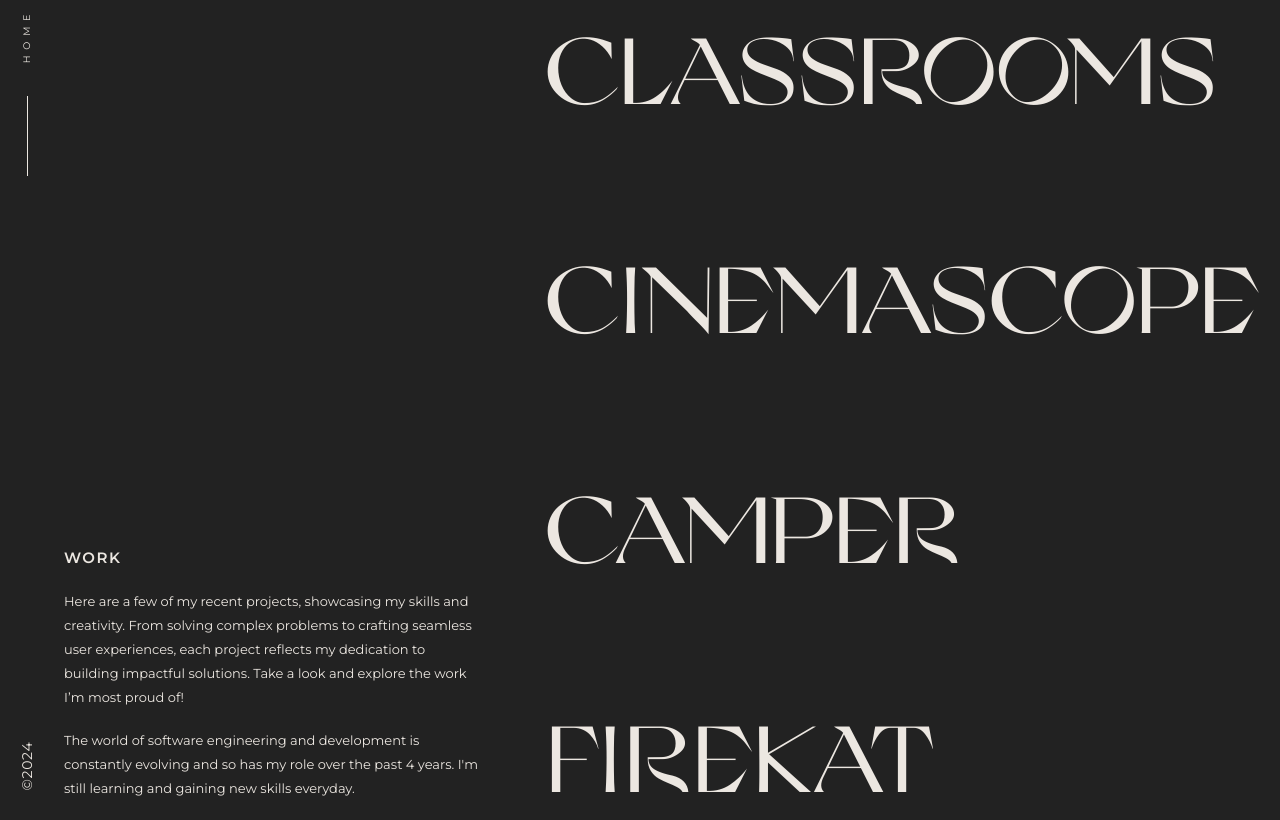
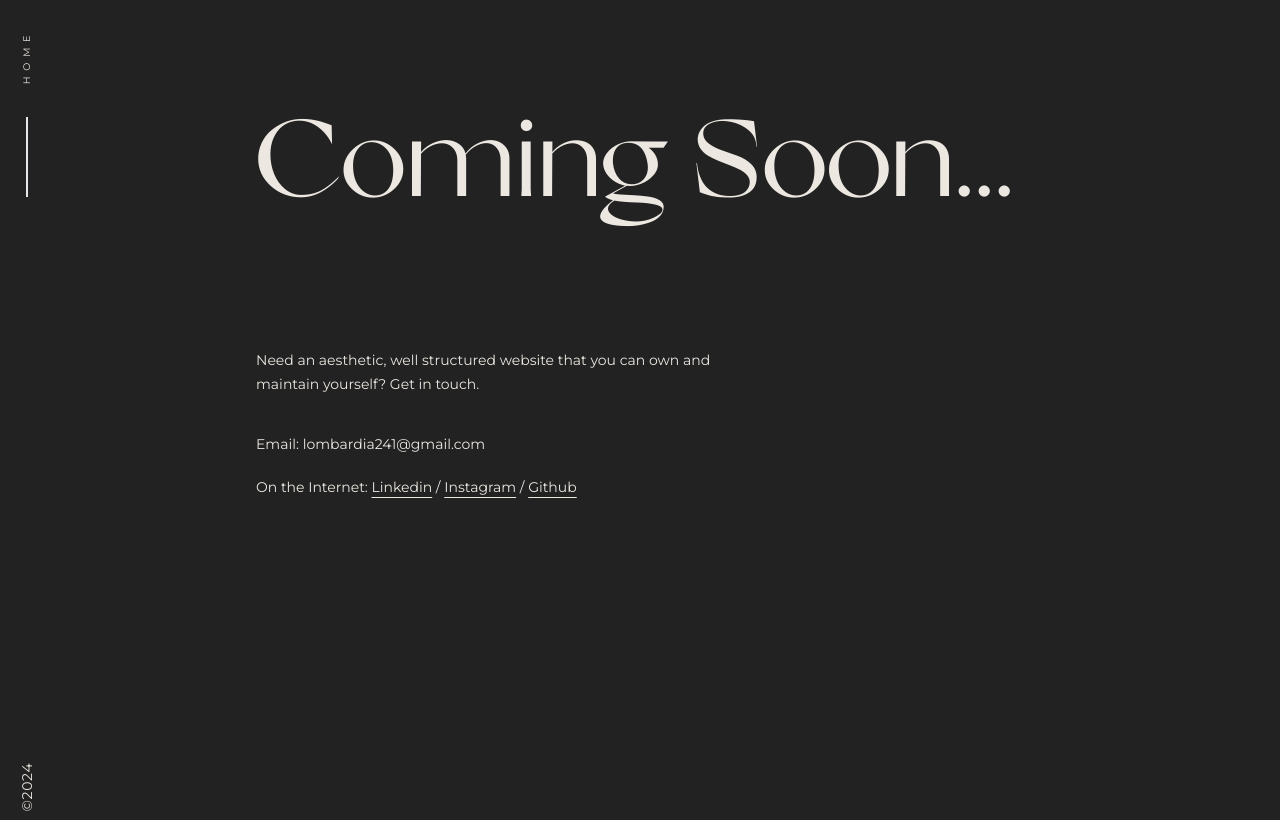
Before and after one commit to Damndaniel241/portfolio, a Vue app: page /articles in a window 1280 px wide. Built offline with nearby package versions, Linux system fonts and the light colour scheme.

Commit message:
changed article page

```diff
--- a/src/App.vue
+++ b/src/App.vue
@@ -1,7 +1,7 @@
 <script setup lang="ts">
 import { computed } from "vue";
 import { useRoute } from "vue-router";
-import { motion } from '@vueuse/motion';
+// import { motion } from '@vueuse/motion';
 
 // Access the current route
 const route = useRoute();
--- a/src/views/AboutView.vue
+++ b/src/views/AboutView.vue
@@ -33,7 +33,7 @@
         <!-- </div> -->
 
         <p
-          class="text-[1.9rem] lg:text-[2.875rem] lg:mt-[2em] lg:mb-[1.2em] font-grandslang lg:w-[60%] leading-[3rem]"
+          class="text-[1.9rem] lg:text-[2.875rem]  lg:mb-[1.2em] font-grandslang lg:w-[60%] leading-[3rem]"
         >
           Hi, I'm Daniel. A developer and lifelong problem solver.
         </p>
--- a/src/views/ArticlesView.vue
+++ b/src/views/ArticlesView.vue
@@ -4,60 +4,67 @@
 
 <template>
   <!-- https://github.com/dothexa/classroom-web -->
-  <div class="h-screen flex select-none bg-[#222222] text-[#ece7e1]">
+  <div class="mx-auto w-[85%] lg:h-screen lg:flex select-none bg-[#222222] text-[#ece7e1]">
     <div
       id="sidebar"
-      class="flex flex-col items-center justify-between py-6 fixed top-0 left-0 h-full"
+      class="mt-[1.3em] flex lg:flex-col items-center justify-between lg:py-6 lg:fixed lg:top-0 lg:left-0 lg:h-full"
     >
-      <div id="links" class="flex flex-col items-center gap-[3em]">
+      <div id="links" class="flex lg:flex-col items-center gap-5 lg:gap-[3em]">
         <RouterLink
           :to="{ name: 'Index' }"
-          class="relative group transform -rotate-90 text-[0.6em] tracking-[0.6em] uppercase"
+          class="relative group lg:transform lg:-rotate-90 text-[0.6em] tracking-[0.6em] uppercase"
         >
           Home
           <span
             class="absolute top-1/2 left-0 w-full h-[1px] bg-[#ece7e1] scale-x-0 group-hover:scale-x-100 origin-center transition-transform duration-300"
           ></span>
         </RouterLink>
-        <div class="h-20 w-[1px] bg-[#ece7e1]" />
+        <div class="lg:h-20 lg:w-[1px] w-[2em] border  bg-[#ece7e1]" />
       </div>
-      <span class="transform -rotate-90 text-sm tracking-wider"
+      <span class="lg:transform lg:-rotate-90 text-sm tracking-wider"
         >&copy;{{ currentYear }}</span
       >
     </div>
-    <div class="flex flex-col justify-end">
-      <div class="flex flex-col mx-[4em] gap-[1.2em]">
-        <p class="m-0 uppercase text-[0.938rem] tracking-widest font-semibold">
-          work
+    <div class="lg:ms-[10em] flex flex-col">
+      <div class="flex flex-col  gap-[1.2em]">
+        <p class="lg:text-[6.813rem]  text-[3.7rem] leading-[3rem] lg:leading-none font-grandslang capitalize mt-[1em] mb-[0.5em]">Coming soon...</p>
+        <p class="text-[0.875rem] font-montserrat lg:mt-[4em] mb-[1.2em] lg:w-[60%]">
+          Need an aesthetic, well structured website that you can own and
+          maintain yourself? Get in touch.
         </p>
-        <p class="m-0 text-[0.813rem]">
-          Here are a few of my recent projects, showcasing my skills and
-          creativity. From solving complex problems to crafting seamless user
-          experiences, each project reflects my dedication to building impactful
-          solutions. Take a look and explore the work I’m most proud of!
+
+        <p class="text-[0.875rem]">
+          Email:
+          <a
+            href="mailto:lombardia@gmail.com"
+            class="  hover:line-through transition duration-300"
+            >lombardia241@gmail.com</a
+          >
         </p>
-        <p class="m-0 text-[0.813rem]">
-         The world of software engineering and development is constantly evolving and so has my role over the past 4 years.
-         I'm still learning and gaining new skills everyday.
+        <p class="text-[0.875rem]">
+          On the Internet:
+          <a
+            href="https://bit.ly/4fuewK8"
+            target="_blank"
+            rel="noopener noreferrer"
+            class="underline underline-offset-[5px] hover:line-through transition duration-300"
+            >Linkedin</a
+          > /
+          <a
+            href="https://www.instagram.com/eberedaniel241/"
+            target="_blank"
+            rel="noopener noreferrer"
+            class="underline underline-offset-[5px] hover:line-through transition duration-300"
+            >Instagram</a
+          > /
+          <a
+          href="https://github.com/Damndaniel241"
+          target="_blank"
+          rel="noopener noreferrer"
+            class="underline underline-offset-[5px] hover:line-through transition duration-300"
+            >Github</a
+          >
         </p>
-      </div>
-    </div>
-    <div
-      class="font-grandslang uppercase flex flex-col justify-between overflow-visible mt-[4em] me-[0.9em]"
-    >
-      <div>
-        <RouterLink :to="{name:'Work'}" class="text-[5.906rem] hover:italic">classrooms</RouterLink>
-      </div>
-      <div>
-        <RouterLink :to="{name:'About'}" class="text-[5.906rem] hover:italic">cinemascope</RouterLink>
-      </div>
-      <div>
-        <RouterLink :to="{name:'Articles'}" class="text-[5.906rem] hover:italic"
-          >camper</RouterLink
-        >
-      </div>
-      <div>
-        <RouterLink :to="{name:'Contact'}" class="text-[5.906rem] hover:italic">firekat</RouterLink>
       </div>
     </div>
   </div>
```
